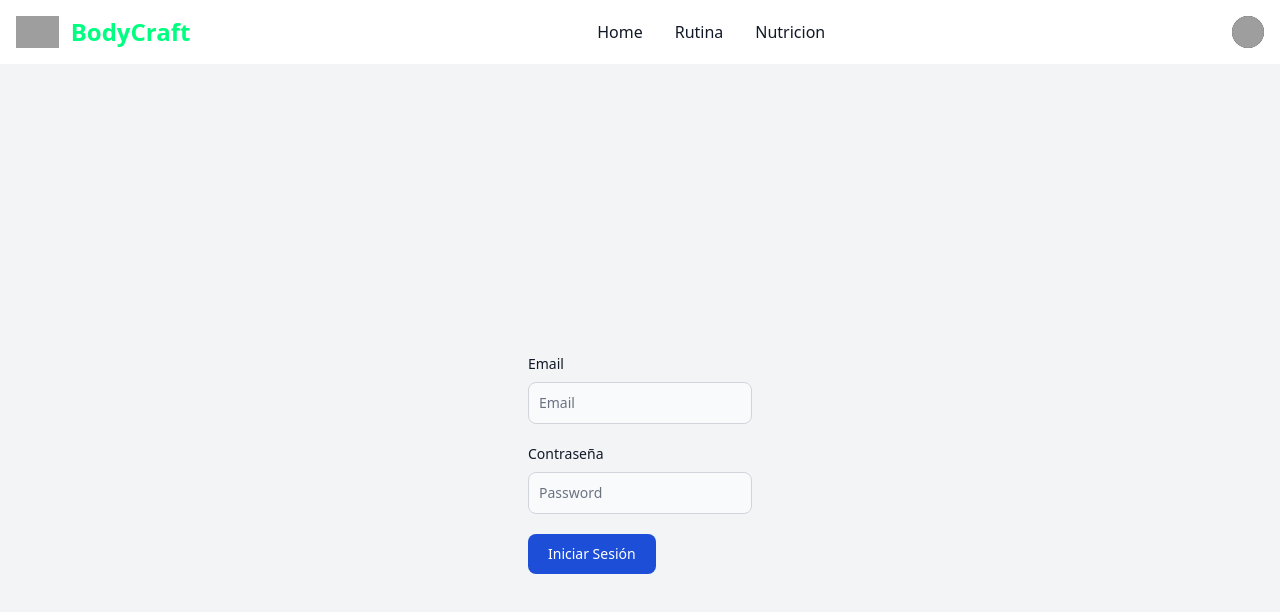
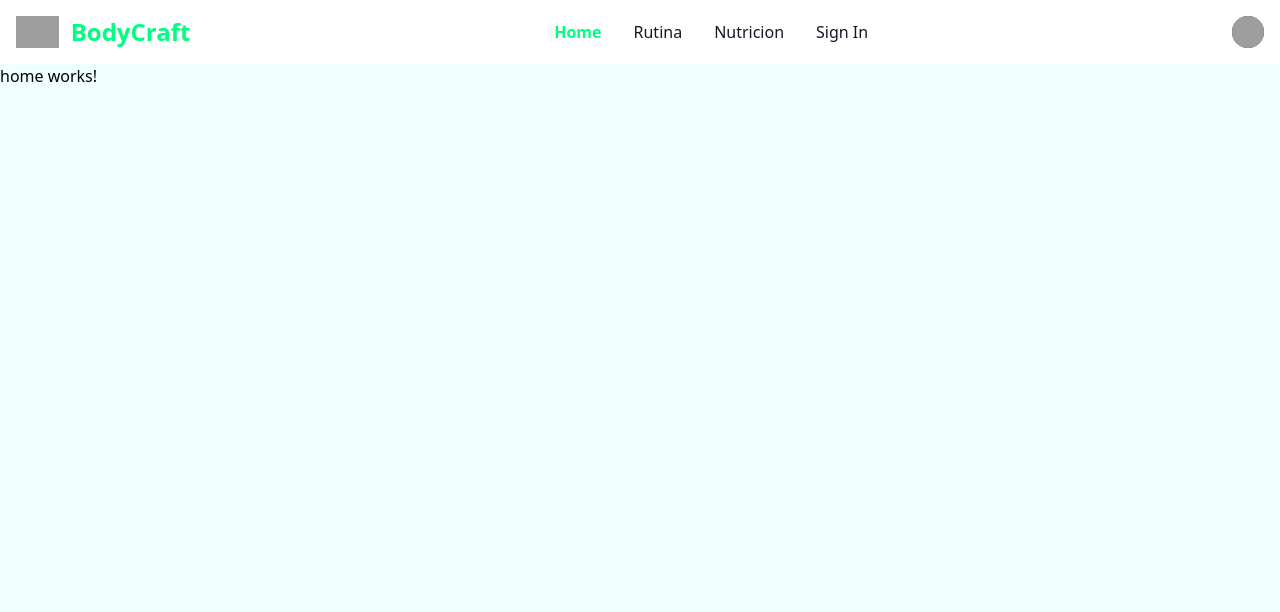
Before and after one commit to Marco0705/BodyCraft, an Angular app: page /home in a window 1280 px wide. Before the commit this address led to /login. Shown: the top 612 px of the page. Built offline with nearby package versions, Linux system fonts and the light colour scheme; grey boxes are pictures that could not be loaded.

Commit message:
Changes on login component, first display: Home component

```diff
--- a/src/app/app.routes.ts
+++ b/src/app/app.routes.ts
@@ -9,18 +9,19 @@ import { authGuard } from '../core/guards/auth.guard';
 export const routes: Routes = [
   {
     path: '',
-    redirectTo: 'login',
+    redirectTo: 'home',
     pathMatch: 'full',
+  },
+  {
+    path: 'home',
+    component: HomeComponent,
+    //canActivate: [authGuard],
   },
   {
     path: 'login',
     component: LoginComponent,
   },
-  {
-    path: 'home',
-    component: HomeComponent,
-    canActivate: [authGuard],
-  },
+
   {
     path: 'dieta',
     component: DietComponent,
--- a/src/app/pages/login/login.component.ts
+++ b/src/app/pages/login/login.component.ts
@@ -10,7 +10,7 @@ import {
 import { Router } from '@angular/router';
 import { inject } from '@angular/core';
 import { CommonModule } from '@angular/common';
-import { AuthServiceService } from '../../services/auth-service.service';
+import { AuthServiceService } from '../../services/login/auth-service.service';
 
 @Component({
   selector: 'app-login',
--- a/src/app/services/auth-service.service.ts
+++ b/src/app/services/login/auth-service.service.ts
@@ -1,11 +1,11 @@
 // src/app/services/auth-service.service.ts
 import { inject, Injectable } from '@angular/core';
-import { LoginUserDTO } from '../interfaces/login-user-dto';
+import { LoginUserDTO } from '../../interfaces/login-user-dto';
 import { HttpClient } from '@angular/common/http';
-import { environment } from '../../environments/environment.development';
+import { environment } from '../../../environments/environment.development';
 import { Router } from '@angular/router';
 import { Observable } from 'rxjs';
-import { UserDto } from '../interfaces/user-dto';
+import { UserDto } from '../../interfaces/user-dto';
 
 @Injectable({
   providedIn: 'root',
@@ -42,7 +42,7 @@ export class AuthServiceService {
   logout() {
     localStorage.removeItem('token');
     localStorage.removeItem('email');
-    this.router.navigate(['/login']);
+    this.router.navigate(['/home']);
   }
 
   isAuthenticated(): boolean {
@@ -54,7 +54,6 @@ export class AuthServiceService {
     const url = `${environment.apiUrl}/userByEmail/${email}`;
     return this.http.get<UserDto>(url);
   }
-
 
   isTokenExpired(): boolean {
     const token = this.getToken();
@@ -69,6 +68,4 @@ export class AuthServiceService {
       return true;
     }
   }
-
-
 }
--- a/src/app/services/routine-service.service.ts
+++ b/src/app/services/routine/routine-service.service.ts
@@ -2,9 +2,10 @@
 import { HttpClient, HttpHeaders } from '@angular/common/http';
 import { inject, Injectable } from '@angular/core';
 import { Router } from '@angular/router';
-import { environment } from '../../environments/environment.development';
 import { Observable } from 'rxjs';
-import { DiasSemanaDto } from '../interfaces/dias-semana-dto';
+import { environment } from '../../../environments/environment.development';
+import { DiasSemanaDto } from '../../interfaces/dias-semana-dto';
+
 
 @Injectable({
   providedIn: 'root'
--- a/src/app/shared/nav-bar/nav-bar.component.html
+++ b/src/app/shared/nav-bar/nav-bar.component.html
@@ -47,6 +47,9 @@
       <li>
         <a [routerLink]="['/dieta']"  routerLinkActive="active" class="block py-2 px-3 text-gray-900 rounded-sm hover:bg-gray-100 md:hover:bg-transparent md:hover:text-blue-700 md:p-0 dark:text-white md:dark:hover:text-blue-500 dark:hover:bg-gray-700 dark:hover:text-white md:dark:hover:bg-transparent dark:border-gray-700">Nutricion</a>
       </li>
+      <li>
+        <a [routerLink]="['/login']"  routerLinkActive="active" class="block py-2 px-3 text-gray-900 rounded-sm hover:bg-gray-100 md:hover:bg-transparent md:hover:text-blue-700 md:p-0 dark:text-white md:dark:hover:text-blue-500 dark:hover:bg-gray-700 dark:hover:text-white md:dark:hover:bg-transparent dark:border-gray-700">Sign In</a>
+      </li>
     </ul>
   </div>
   </div>
--- a/src/core/auth.interceptor.ts
+++ b/src/core/auth.interceptor.ts
@@ -1,7 +1,7 @@
 // src/app/core/interceptors/auth.interceptor.function.ts
 import { HttpInterceptorFn } from '@angular/common/http';
 import { inject } from '@angular/core';
-import { AuthServiceService } from '../app/services/auth-service.service';
+import { AuthServiceService } from '../app/services/login/auth-service.service';
 
 export const authInterceptor: HttpInterceptorFn = (req, next) => {
   const authService = inject(AuthServiceService);
--- a/src/core/guards/auth.guard.ts
+++ b/src/core/guards/auth.guard.ts
@@ -1,7 +1,7 @@
 // src/app/core/guards/auth.guard.ts
 import { inject } from '@angular/core';
 import { CanActivateFn, Router } from '@angular/router';
-import { AuthServiceService } from '../../app/services/auth-service.service';
+import { AuthServiceService } from '../../app/services/login/auth-service.service';
 
 export const authGuard: CanActivateFn = (route, state) => {
   const authService = inject(AuthServiceService);
@@ -11,6 +11,6 @@ export const authGuard: CanActivateFn = (route, state) => {
     return true;
   }
 
-  router.navigate(['/login']);
+  router.navigate(['/home']);
   return false;
 };
```
Also changed, not shown: src/app/pages/routine/routine.component.ts (+6 -5 lines).
